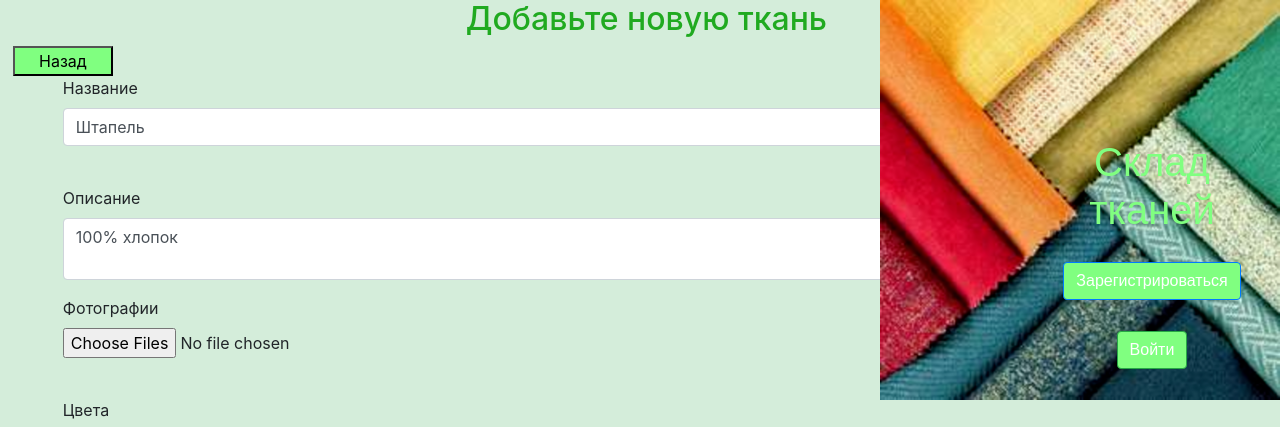
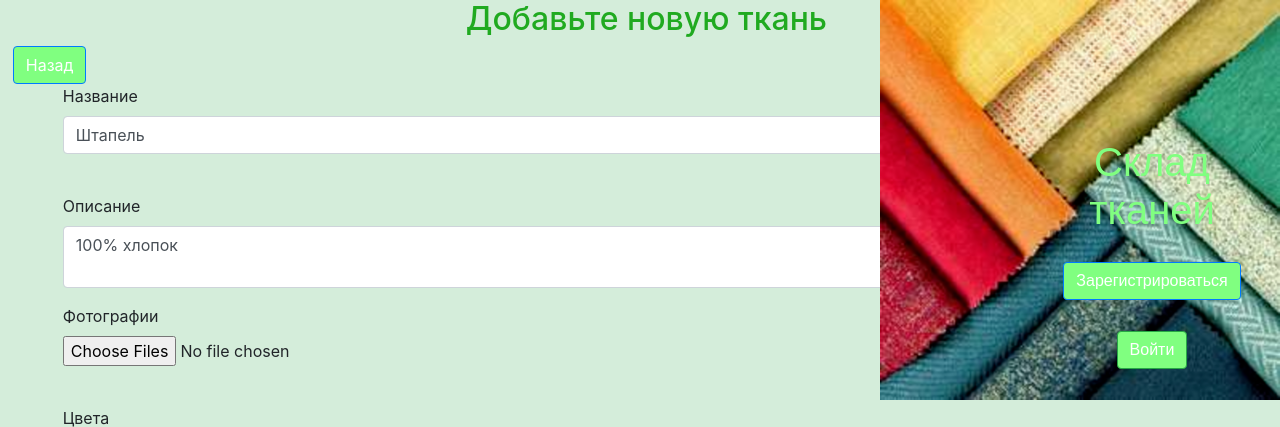
Before and after one commit to GlebVoronin/YandexWebServerProjectwithAPI, a Flask app: page /1 in a window 1280 px wide. Shown: the top 427 px of the page. Run offline with Flask 2, Linux system fonts and the light colour scheme; data comes from the database, SQL or seed files in the repository; parts of the project's set-up code (start-up, migrations or seed data) failed here and were passed over; some libraries are stand-ins or nearby versions.

Commit message:
style rewrite

```diff
--- a/templates/add_cloth.html
+++ b/templates/add_cloth.html
@@ -4,7 +4,7 @@
 <center>
     <h2>Добавьте новую ткань</h2>
 </center>
-<input id="back" type="button" onclick="history.back();" value="Назад"/><br>
+<input class="btn btn-primary" type="button" onclick="history.back();" value="Назад"/><br>
 <form action="" method="post" novalidate style="margin-left: 50px;" enctype="multipart/form-data">
     {{ form.hidden_tag() }}
     <p>
```
Also changed, not shown: 1 other file.
